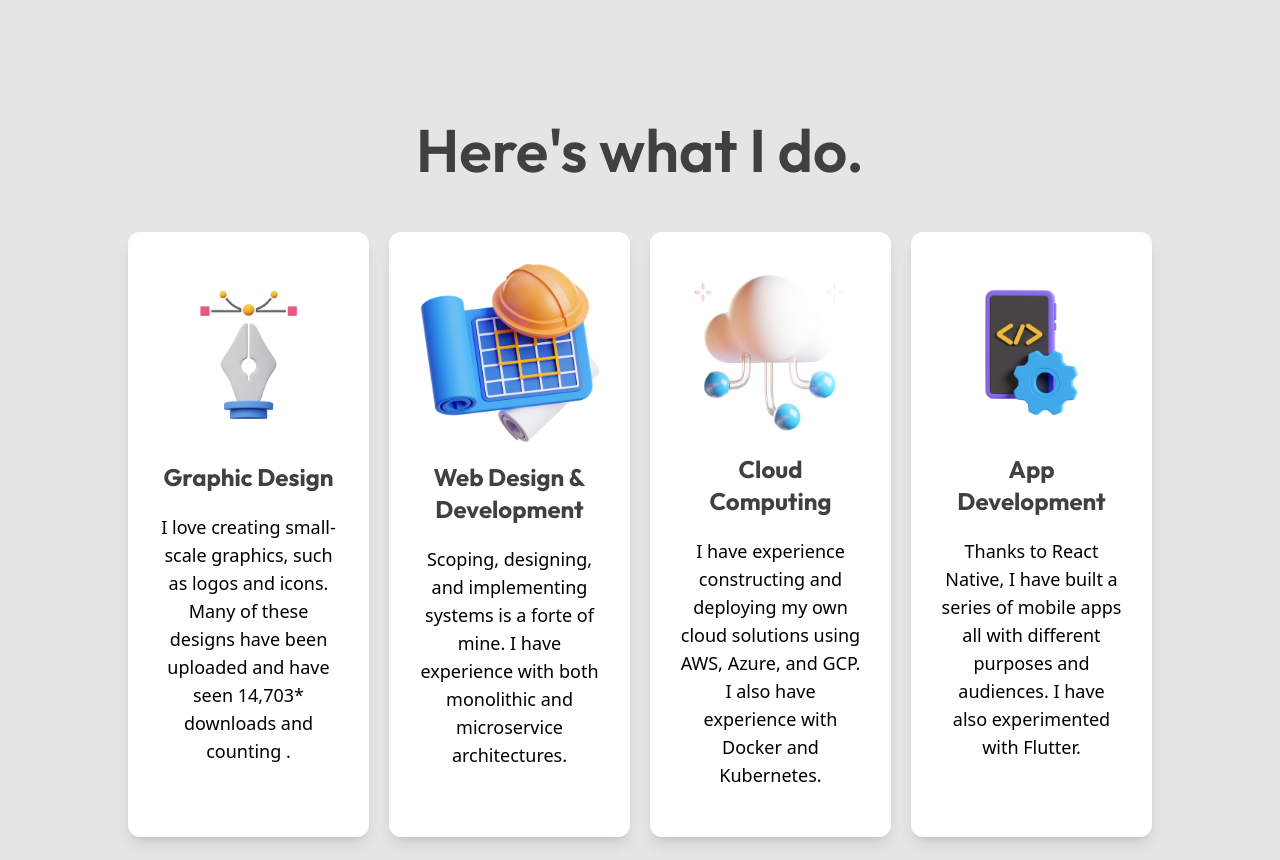
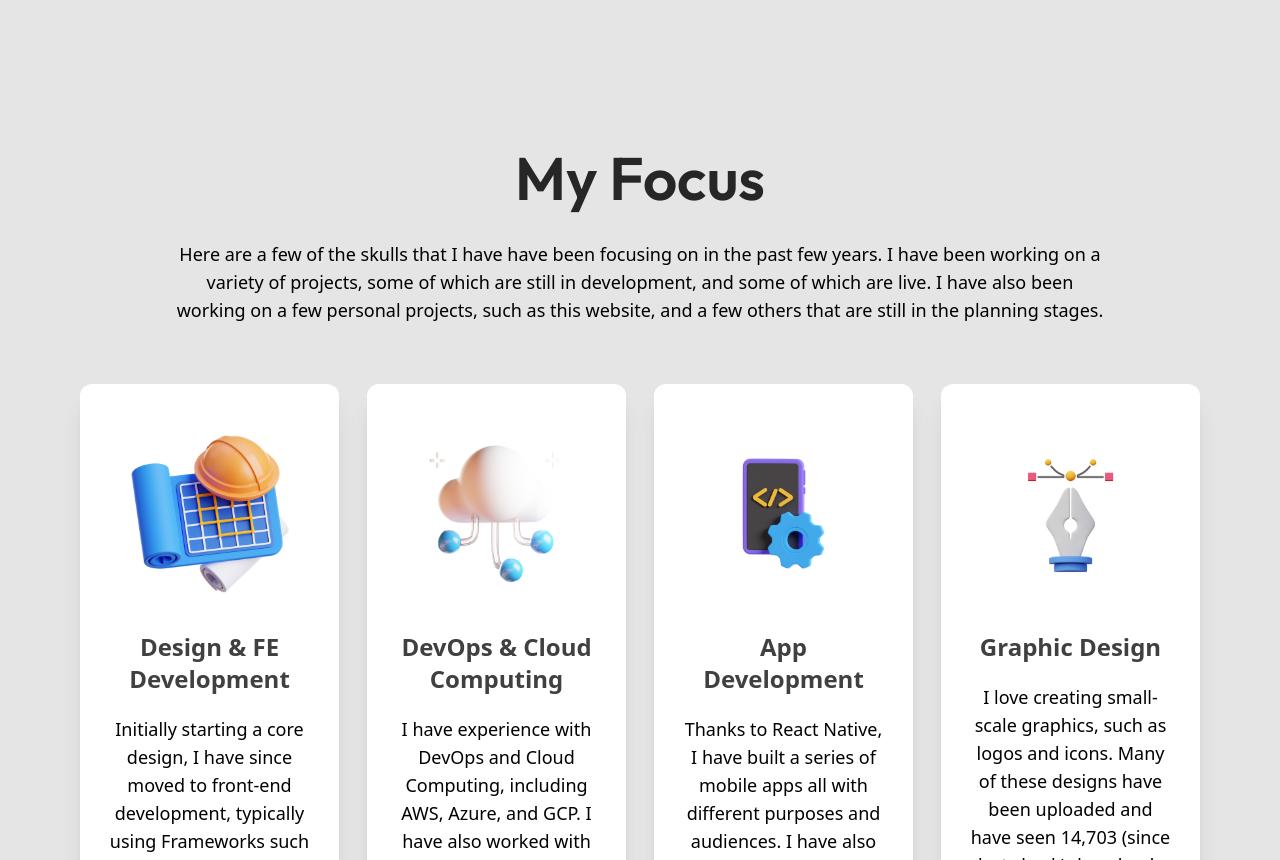
Before and after one commit to HeyEbb/portfolio, a Next.js app: page / in a window 1280 px wide. Shown: the part 1940-2800 px from the top of the page. Built offline with nearby package versions, Linux system fonts and the light colour scheme.

Commit message:
Update global styles and remove ProjectBox component

```diff
--- /dev/null
+++ b/src/app/components/skill-box/SkillBox.tsx
@@ -0,0 +1,30 @@
+import Image from "next/image";
+
+interface Skills {
+  imageRoute: string;
+  title: string;
+  description: string;
+}
+
+export default function SkillBox({ skills }: { skills: Skills[] }) {
+  return (
+    <>
+      {skills.map((skill, i) => (
+        <div
+          key={i}
+          className="flex flex-col items-center gap-2 rounded-xl bg-white p-7 shadow-md xl:shadow-xl"
+        >
+          <Image
+            className="mb-2 w-64 p-5"
+            src={skill.imageRoute}
+            alt=""
+            width={450}
+            height={450}
+          />
+          <h4>{skill.title}</h4>
+          <p>{skill.description}</p>
+        </div>
+      ))}
+    </>
+  );
+}
--- a/src/app/globals.css
+++ b/src/app/globals.css
@@ -26,12 +26,12 @@ body {
 
 h1 {
   @apply mb-5
-  text-5xl
+  text-4xl
   font-bold
   text-neutral-900
   md:text-6xl
   2xl:text-7xl;
-  line-height: 1.1;
+  line-height: 1.3;
 }
 
 h2 {
@@ -45,8 +45,8 @@ h2 {
 h3 {
   @apply text-5xl
   font-semibold
-  text-neutral-700
-  lg:text-7xl;
+  text-neutral-800
+  lg:text-6xl;
 }
 
 h4 {
@@ -63,9 +63,13 @@ h5 {
   text-white;
 }
 
-h1, h2, h3, h4, h5, h6 {
-  @apply
-  mb-3
+h1,
+h2,
+h3,
+h4,
+h5,
+h6 {
+  @apply mb-3;
 }
 
 p {
@@ -78,20 +82,19 @@ p {
 
 /* core structure */
 
+/* custom structure is the core container for this project, we don't want the content to get too wide or also too close to the sides.s */
 .custom-structure {
-  @apply
-  px-10
-  flex
+  @apply flex
   w-full
   max-w-[2000px]
   items-center
-  md:px-32;
+  px-5
+  md:px-20;
 }
 
 section,
 header {
-  @apply
-  flex
+  @apply flex
   w-full
   justify-center;
 }
--- a/src/app/home/page.tsx
+++ b/src/app/home/page.tsx
@@ -1,6 +1,7 @@
 import Image from "next/image";
 import TopBar from "../components/topbar/TopBar";
-import ProjectBox from "../components/ProjectBox";
+import ProjectBox from "../components/project-box/ProjectBox";
+import SkillBox from "../components/skill-box/SkillBox";
 
 // fonts
 import { Outfit } from "next/font/google";
@@ -14,15 +15,17 @@ export default function Page() {
   const IMAGE_WIDTH = 450;
   const IMAGE_HEIGHT = 450;
 
+  // Core return
   return (
     <>
+      {/* header of the application, currently just holding the logo and the navigation (still in development) */}
       <header className="fixed z-40">
         <TopBar />
       </header>
+
+      {/* main content */}
       <main>
-        {/* setting a fixed header */}
-
-        {/* background holder */}
+        {/* background holder, contains a cool yellow slant */}
         <section
           style={{
             // gives the yellow background a slanted edge on the bottom
@@ -33,17 +36,17 @@ export default function Page() {
           }}
         >
           {/* header hero container */}
-          <div className="custom-structure h-screen min-h-[900px] flex-col-reverse justify-center gap-3 lg:min-h-[800px] lg:flex-row lg:gap-7 xl:min-h-[800px] xl:justify-between xl:gap-20">
+          <div className="custom-structure h-screen min-h-[900px] flex-col-reverse justify-center gap-3 lg:min-h-[800px] lg:flex-row lg:gap-7 xl:justify-between xl:gap-20">
             {/* left side */}
-            <div className={` text-center lg:text-left xl:w-7/12`}>
-              <span className={`${outfit.className} text-3xl font-medium`}>
-                Hi there,
+            <div className={`text-center lg:text-left xl:w-7/12`}>
+              <span className={`${outfit.className} text-3xl md:text-5xl font-light`}>
+                Hello,
               </span>
               <h1
                 className={`${outfit.className}`}
               >{`I'm Ellis Collinson.`}</h1>
               <span className="text-lg font-light xl:text-lg">
-                {`  Passionate web designer & developer crafting beautiful, functional, and impactful websites. Explore my design & development projects to see ideas come to life!`}
+                {`Passionate web designer & developer crafting beautiful, functional, and impactful websites. Explore my design & development projects to see ideas come to life!`}
               </span>
             </div>
 
@@ -54,7 +57,7 @@ export default function Page() {
                 alt="A picture of Ellis Collinson in grey scale"
                 width={IMAGE_WIDTH}
                 height={IMAGE_HEIGHT}
-                className="h-auto w-10/12 md:w-7/12 lg:w-full xl:w-full xl:p-16"
+                className="h-auto w-10/12 md:w-7/12 lg:w-full xl:p-16"
               />
             </div>
           </div>
@@ -65,10 +68,10 @@ export default function Page() {
           <div
             className={`custom-structure flex-col py-28 text-center lg:px-10 lg:py-48 xl:-mt-32 xl:px-56 xl:py-72`}
           >
-            <h3 className={`${outfit.className} pb-8 lg:pb-10`}>
-              Welcome to My Creative Playground.
+            <h3 className={`${outfit.className} pb-5`}>
+              What is this website?
             </h3>
-            <p>
+            <p className="w-10/12">
               This website serves as a comprehensive repository for tracking my
               personal goals, ongoing projects, and notable achievements. Beyond
               being a personal resource, it also functions as a platform to
@@ -85,92 +88,60 @@ export default function Page() {
               the site is poised to evolve into a small-scale Content Management
               System (CMS), facilitating the hosting of a blog to share
               insights, progress updates, and creative ideas.
+              <br />
+              <br />
+            </p>
+            <p className="font-bold">
+              This website is still under very active development.
             </p>
           </div>
         </section>
 
-        <section
-          className={`
-
-        flex
-        flex-col
-        items-center
-        justify-center
-        bg-neutral-200
-        `}
-        >
+        {/* The 'heres what I do' section */}
+        {/*  */}
+        <section className={`bg-neutral-200`}>
           <div
-            className={` custom-structure flex flex-col items-center py-28 text-center lg:py-48 xl:py-72
+            className={`custom-structure flex-col items-center py-28 text-center lg:py-48 xl:py-72
         `}
           >
-            <h3
-              className={`text-6xl ${outfit.className}`}
-            >{`Here's what I do.`}</h3>
-            <div className="grid grid-cols-1 justify-items-center gap-10 pt-10 md:grid-cols-2 xl:grid-cols-4 xl:gap-5">
-              <div className="flex flex-col items-center gap-2 rounded-xl bg-white p-7 shadow-lg">
-                <Image
-                  className="w-64 mb-2"
-                  src="/static/img/graphic-design.png"
-                  alt=""
-                  width={IMAGE_WIDTH}
-                  height={IMAGE_HEIGHT}
-                />
-                <h4 className={`${outfit.className} `}>Graphic Design</h4>
-                <p>
-                  I love creating small-scale graphics, such as logos and icons.
-                  Many of these designs have been uploaded and have seen{" "}
-                  <b>14,703*</b> downloads and counting .
-                </p>
-              </div>
-
-              <div className="flex flex-col items-center gap-2 rounded-xl bg-white p-7 shadow-lg">
-                <Image
-                  className="w-64 mb-2"
-                  src="/static/img/blueprint.png"
-                  alt=""
-                  width={IMAGE_WIDTH}
-                  height={IMAGE_HEIGHT}
-                />
-                <h4 className={`${outfit.className} `}>
-                  Web Design & Development
-                </h4>
-                <p>
-                  Scoping, designing, and implementing systems is a forte of
-                  mine. I have experience with both monolithic and microservice
-                  architectures.
-                </p>
-              </div>
-
-              <div className="flex flex-col items-center gap-2 rounded-xl bg-white p-7 shadow-lg">
-                <Image
-                  className="w-64"
-                  src="/static/img/cloud-computing.png"
-                  alt=""
-                  width={IMAGE_WIDTH}
-                  height={IMAGE_HEIGHT}
-                />
-                <h4 className={`${outfit.className} `}>Cloud Computing</h4>
-                <p>
-                  I have experience constructing and deploying my own cloud
-                  solutions using AWS, Azure, and GCP. I also have experience
-                  with Docker and Kubernetes.
-                </p>
-              </div>
-              <div className="flex flex-col items-center gap-2 rounded-xl bg-white p-7 shadow-lg">
-                <Image
-                  className="w-64"
-                  src="/static/img/app-development.png"
-                  alt=""
-                  width={IMAGE_WIDTH}
-                  height={IMAGE_HEIGHT}
-                />
-                <h4 className={`${outfit.className} `}>App Development</h4>
-                <p>
-                  Thanks to React Native, I have built a series of mobile apps
-                  all with different purposes and audiences. I have also
-                  experimented with Flutter.
-                </p>
-              </div>
+            <h3 className={`${outfit.className} pb-5`}>{`My Focus`}</h3>
+            <p className="w-10/12">
+              Here are a few of the skulls that I have have been focusing on in
+              the past few years. I have been working on a variety of projects,
+              some of which are still in development, and some of which are
+              live. I have also been working on a few personal projects, such as
+              this website, and a few others that are still in the planning
+              stages.
+            </p>
+            <div className="grid grid-cols-1 justify-items-center gap-5 pt-10 md:grid-cols-2 xl:grid-cols-4 xl:gap-7">
+              <SkillBox
+                skills={[
+                  {
+                    imageRoute: "/static/img/blueprint.png",
+                    title: "Design & FE Development",
+                    description:
+                      "Initially starting a core design, I have since moved to front-end development, typically using Frameworks such as React, with a focus on Tailwind CSS.",
+                  },
+                  {
+                    imageRoute: "/static/img/cloud-computing.png",
+                    title: "DevOps & Cloud Computing",
+                    description:
+                    "I have experience with DevOps and Cloud Computing, including AWS, Azure, and GCP. I have also worked with Docker and Kubernetes.",
+                  },
+                  {
+                    imageRoute: "/static/img/app-development.png",
+                    title: "App Development",
+                    description:
+                    "Thanks to React Native, I have built a series of mobile apps all with different purposes and audiences. I have also experimented with Flutter.",
+                  },
+                  {
+                    imageRoute: "/static/img/graphic-design.png",
+                    title: "Graphic Design",
+                    description:
+                      "I love creating small-scale graphics, such as logos and icons. Many of these designs have been uploaded and have seen 14,703 (since last check) downloads and counting.",
+                  },
+                ]}
+              />
             </div>
           </div>
         </section>
```
Also changed, not shown: src/app/components/project-box/ProjectBox.tsx (renamed from src/app/components/ProjectBox.tsx).
